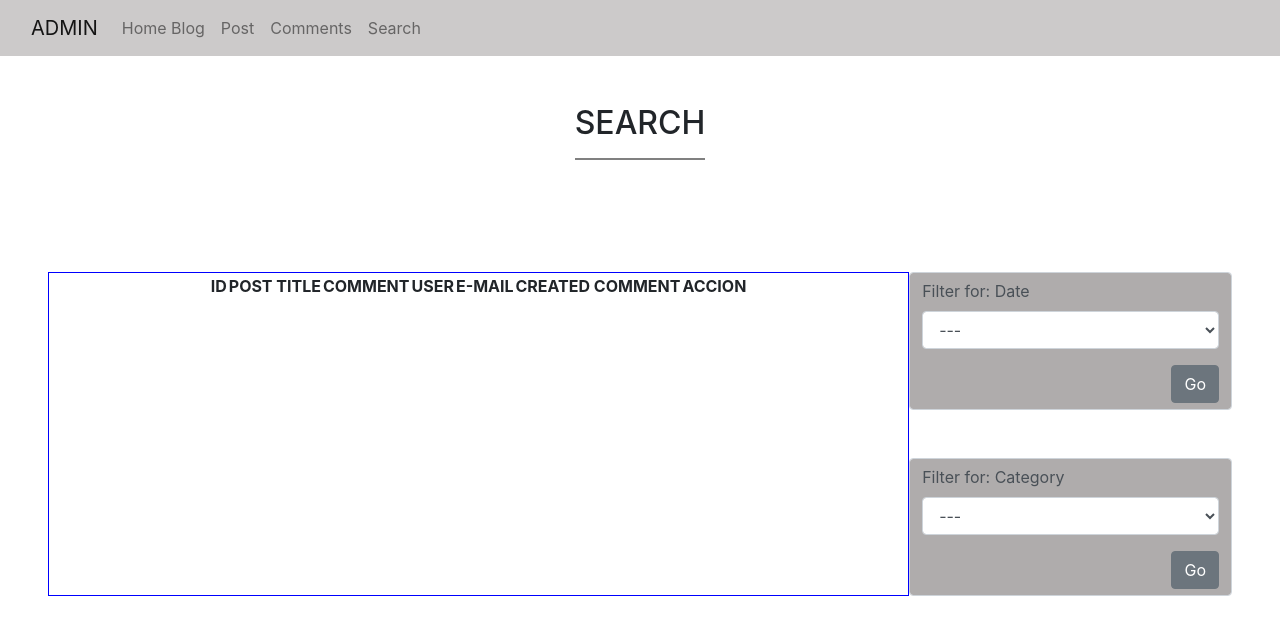
After one commit to juanlad1221/info-2021, a Django app: page /_admin2-search in a window 1280 px wide. The commit adds this page. Shown: the top 643 px of the page. Run offline with Django 4.2, Linux system fonts and the light colour scheme; data comes from the database, SQL or seed files in the repository; both versions use the stored data as it was after the commit; lists and menus that the app fills with data are empty; some libraries are stand-ins or nearby versions.

Commit message:
cambio en texto

```diff
--- a/info_blog/info_blog/urls.py
+++ b/info_blog/info_blog/urls.py
@@ -43,6 +43,7 @@ urlpatterns = [
     path('_admin2-post-edit/<id>', views.showAdmin2EditPost, name='_admin2-post-edit'),
     path('_admin2-post-delete/<id>', views.admin2DeletePost , name='_admin2-post-delete'),
     path('_admin2-post-new', views.admin2NewPost, name='_admin2-post-new'),
+    path('_admin2-search', views.admin2Search, name='_admin2-search'),
     #blog
     path('ods17', blogViews.ods17, name='ods17'),
 
--- a/info_blog/login/views.py
+++ b/info_blog/login/views.py
@@ -4,7 +4,7 @@ from django.shortcuts import redirect, render , get_object_or_404
 from django.contrib.auth import authenticate, login, logout
 from django.contrib.auth.models import User
 from post import *
-from post.models import Post
+from post.models import Category, Post
 from post.forms import Editform, Newform
 
 
@@ -133,3 +133,13 @@ def admin2NewPost(request):
             context['form'] = formulario
 
     return render(request, 'admin2-post-new.html', context)
+
+
+def admin2Search(request):
+    select = Category.objects.all()
+    context = {
+        'select':select,
+        'table':False
+    }
+
+    return render(request, 'admin2-search.html', context)
--- /dev/null
+++ b/info_blog/templates/admin2-search.html
@@ -0,0 +1,112 @@
+{% extends 'base-admin.html' %}
+
+{% block content %}
+<br><br>
+<div class="d-flex flex-column align-items-center">
+    <div>
+        <h2>SEARCH</h2>
+        <hr style="border: 1px solid grey;" />
+    </div>
+</div>
+
+<br><br>
+<div class="d-flex justify-content-center p-5">
+    <div class="bt d-flex justify-content-center" style="width: 80%;">
+
+        <table class="table-content" id="example">
+            <thead>
+                <tr>
+                    <th>ID</th>
+                    <th>POST TITLE</th>
+                    <th>COMMENT</th>
+                    <th>USER</th>
+                    <th>E-MAIL</th>
+                    <th>CREATED COMMENT</th>
+                    <th>ACCION</th>
+                </tr>
+            </thead>
+
+            <tbody>
+            </tbody>
+        </table>
+
+    </div>
+
+
+    <div class="" style="width: 30%;">
+
+        <div class="form-control d-flex flex-column mb-5" style="width: 100%; background-color: rgb(175, 172, 172);">
+            <label for="">Filter for: Date</label>
+            <select class="form-control mb-3" name="select-mes" id="">
+                <option value="#" disabled selected>---</option>
+                <option value="1">ENERO</option>
+                <option value="2">FEBERO</option>
+                <option value="3">MARZO</option>
+                <option value="4">ABRIL</option>
+                <option value="5">MAYO</option>
+                <option value="6">JUNIO</option>
+                <option value="7">JULIO</option>
+                <option value="8">AGOSTO</option>
+                <option value="9">SETIEMBRE</option>
+                <option value="10">OCTUBRE</option>
+                <option value="11">NOBIEMBRE</option>
+                <option value="12">DICIEMBRE</option>
+            </select>
+            <button type="submit" class="btn btn-secondary align-self-end">Go</button>
+        </div>
+
+        <div class="form-control d-flex flex-column" style="width: 100%; background-color: rgb(175, 172, 172);">
+            <label for="">Filter for: Category</label>
+            <select class="form-control mb-3" name="select-category" id="">
+                <option value="#" disabled selected>---</option>
+                {% for i in select %}
+                    <option value={{i}}>{{i}}</option>
+                {% endfor %}
+                <!--hg-->
+            </select>
+            <button type="submit" class="btn btn-secondary align-self-end">Go</button>
+        </div>
+
+    </div>
+</div>
+
+
+<!--
+    <div class="form-control" style="width: 30%;">
+                    <label for="">Filter for:</label>
+                    <select class="form-control mb-3" name="" id="">
+                        <option value="">1hjhkk</option>
+                    </select>
+                    <button type="submit" class="btn btn-secondary">Go</button>
+                </div>
+
+
+
+
+    <table class="table-content" id="example">
+                    <thead>
+                        <tr>
+                            <th>ID</th>
+                            <th>POST TITLE</th>
+                            <th>COMMENT</th>
+                            <th>USER</th>
+                            <th>E-MAIL</th>
+                            <th>CREATED COMMENT</th>
+                            <th>ACCION</th>
+                        </tr>
+                    </thead>
+
+                    <tbody>
+                    </tbody>
+                </table>-->
+
+<style>
+    .bt {
+        border: 1px solid blue;
+    }
+
+    .div-container {
+        width: 70%;
+    }
+</style>
+{% endblock content %}
--- a/info_blog/templates/base-admin.html
+++ b/info_blog/templates/base-admin.html
@@ -33,6 +33,9 @@
           <li class="nav-item">
             <a class="nav-link" href="{% url 'comments' %}">Comments</a>
           </li>
+          <li class="nav-item">
+            <a class="nav-link" href="{% url '_admin2-search' %}">Search</a>
+          </li>
         </ul>
       </div>
 
```
Also changed, not shown: info_blog/templates/base.html (+5 -6 lines), info_blog/templates/ods17.html (+6 -6 lines), info_blog/db.sqlite3.
